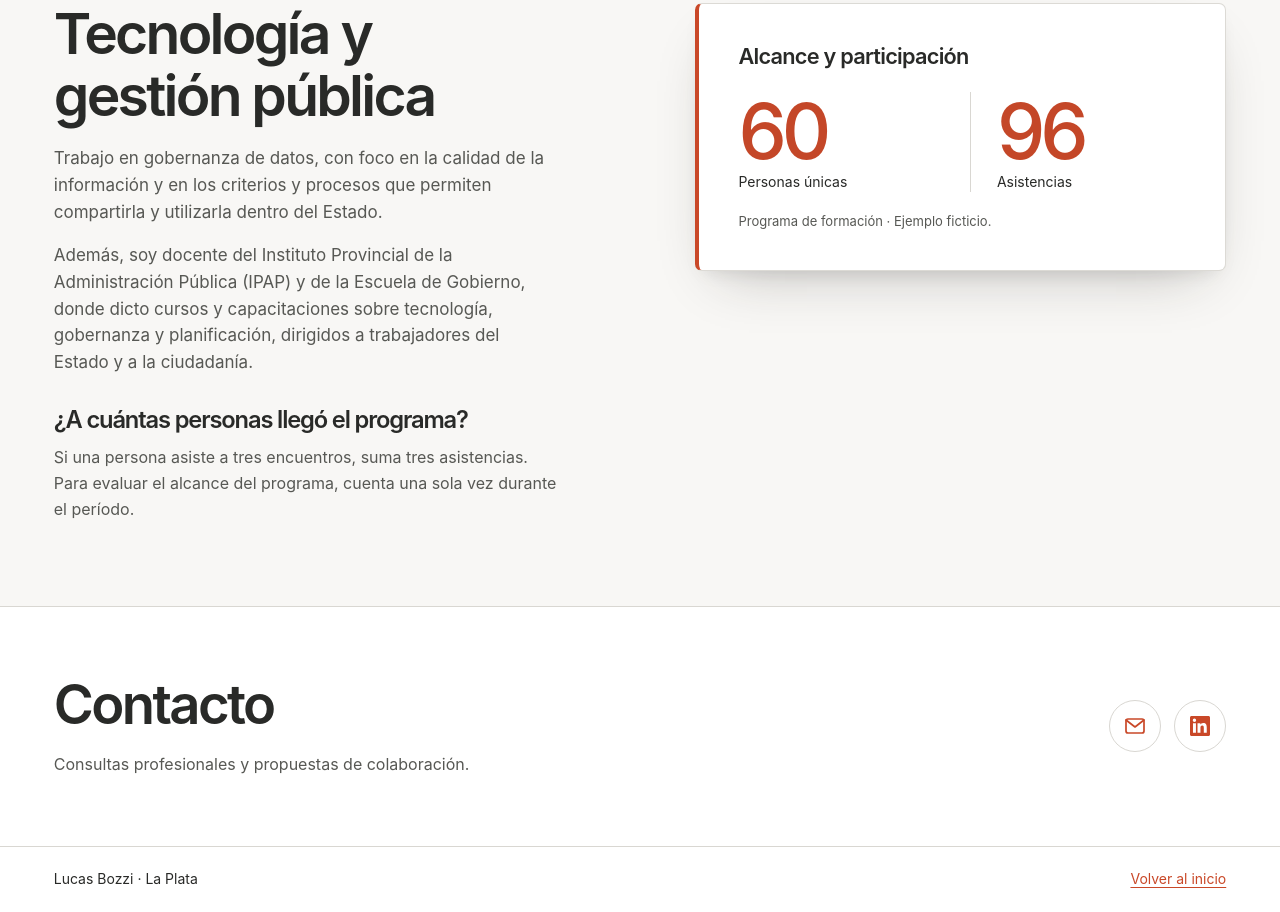
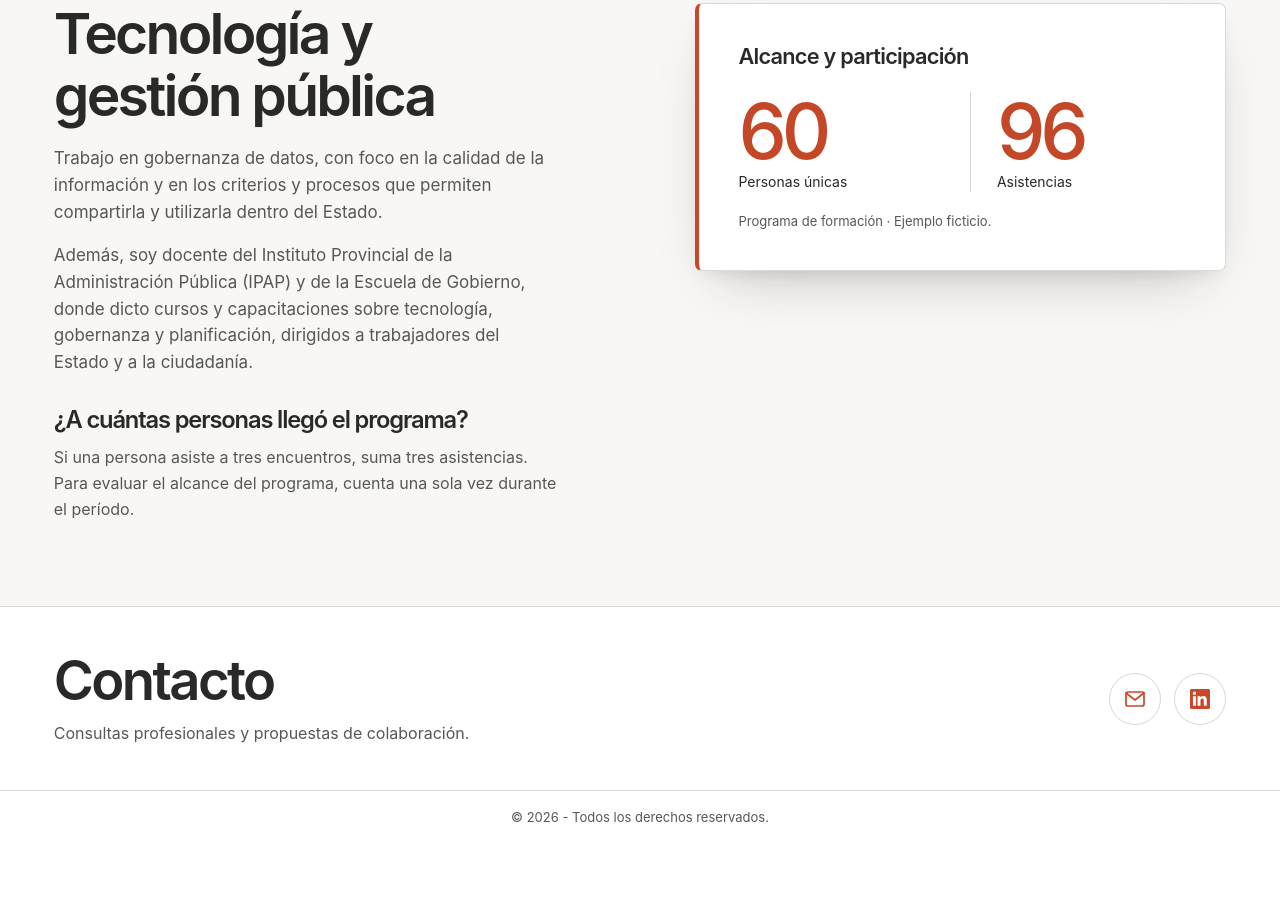
Before and after one commit to lbozzi1/lbozzi1.github.io, a plain HTML site: page index.html in a window 1280 px wide. Shown: the part 1172-2084 px from the top of the page. After the commit the page ends 2017 px from the top, so only its background shows below. Drawn offline with Linux system fonts and the light colour scheme.

Commit message:
Compacta contacto, centra derechos reservados y ordena navegación móvil

```diff
--- a/index.html
+++ b/index.html
@@ -192,6 +192,17 @@ header, header.is-scrolled { background: #f8f7f5; }
   .contact-action { justify-self: end; }
 }
 @media (prefers-reduced-motion: reduce) { .contact-icon { transition: none; } }
+/* Cierre compacto y pie centrado. */
+.contact { padding-block: clamp(1.75rem, 3.5vw, 2.75rem); }
+.contact .wrap { gap: 1rem; }
+.contact h2 { margin-bottom: .65rem; }
+.foot { justify-content: center; padding-block: 1rem; text-align: center; color: var(--muted); }
+.foot small { font-size: .8125rem; }
+/* En móvil, retícula estable en lugar de un enlace suelto en otra fila. */
+@media (max-width: 719px) {
+  nav { display: grid; grid-template-columns: minmax(0, 1fr) minmax(0, 1fr); column-gap: .75rem; }
+  nav a { line-height: 1.35; padding-block: .4rem; }
+}
 </style>
 </head><body>
 <a class="skip" href="#contenido">Saltar al contenido</a>
@@ -201,7 +212,7 @@ header, header.is-scrolled { background: #f8f7f5; }
 <section id="it-y-datos" class="band tech" aria-labelledby="tit-it"><div class="wrap"><div class="section-grid band-grid"><div><h2 id="tit-it">IT y datos</h2><p class="intro">Trabajo en proyectos tecnológicos que integran datos, sistemas y procesos, desde la definición de necesidades hasta la implementación de soluciones. Utilizo herramientas como Apache Airflow, Apache Superset y Docker para orquestar flujos de datos, desarrollar visualizaciones y desplegar servicios.</p><h3>Dos formatos, un reporte mensual</h3><p>Dos sucursales registran enero de maneras distintas. Un período común permite consolidar las operaciones del mes y conservar el origen de cada registro.</p></div><figure class="exhibit"><figcaption>Normalización del período</figcaption><table><thead><tr><th scope="col">Sucursal</th><th scope="col">Origen</th><th scope="col">Período común</th></tr></thead><tbody><tr><th scope="row">A</th><td>ene-26</td><td>2026-01</td></tr><tr><th scope="row">B</th><td>2026/01</td><td>2026-01</td></tr></tbody></table><p class="note">Ejemplo ilustrativo con datos ficticios.</p></figure></div><!-- FUTURO: insertar .project-grid aquí, como hermano de .section-grid, cuando se definan los casos de IT. --></div></section>
 <section id="politicas-publicas" class="band policy" aria-labelledby="tit-pp"><div class="wrap"><div class="section-grid band-grid"><div><h2 id="tit-pp">Tecnología y gestión pública</h2><p class="intro">Trabajo en gobernanza de datos, con foco en la calidad de la información y en los criterios y procesos que permiten compartirla y utilizarla dentro del Estado.</p><p class="intro teaching">Además, soy docente del Instituto Provincial de la Administración Pública (IPAP) y de la Escuela de Gobierno, donde dicto cursos y capacitaciones sobre tecnología, gobernanza y planificación, dirigidos a trabajadores del Estado y a la ciudadanía.</p><h3>¿A cuántas personas llegó el programa?</h3><p>Si una persona asiste a tres encuentros, suma tres asistencias. Para evaluar el alcance del programa, cuenta una sola vez durante el período.</p></div><figure class="sheet"><figcaption>Alcance y participación</figcaption><dl class="metrics"><div><dt>Personas únicas</dt><dd>60</dd></div><div><dt>Asistencias</dt><dd>96</dd></div></dl><p class="note">Programa de formación · Ejemplo ficticio.</p></figure></div><!-- FUTURO: insertar .project-grid aquí, como hermano de .section-grid, cuando se definan los casos de políticas públicas. --></div></section>
 <section id="contacto" class="band contact" aria-labelledby="tit-contacto"><div class="wrap"><div><h2 id="tit-contacto">Contacto</h2><p>Consultas profesionales y propuestas de colaboración.</p></div><div class="contact-action" aria-label="Canales de contacto"><a class="contact-icon" href="mailto:bozzi74@gmail.com" aria-label="Enviar correo a bozzi74@gmail.com" title="Enviar correo"><svg viewBox="0 0 24 24" fill="none" stroke="currentColor" stroke-width="1.7" stroke-linecap="round" stroke-linejoin="round" aria-hidden="true" focusable="false"><rect x="3" y="5" width="18" height="14" rx="2"/><path d="m3 6 9 7 9-7"/></svg></a><a class="contact-icon" href="https://www.linkedin.com/in/lucasbozzi2/" aria-label="Perfil de Lucas Bozzi en LinkedIn" title="LinkedIn"><svg viewBox="0 0 24 24" fill="currentColor" aria-hidden="true" focusable="false"><path d="M20.45 2H3.55C2.69 2 2 2.68 2 3.52v16.96c0 .84.69 1.52 1.55 1.52h16.9c.86 0 1.55-.68 1.55-1.52V3.52c0-.84-.69-1.52-1.55-1.52ZM7.93 18.75H4.98V9.2h2.95v9.55ZM6.45 7.9a1.71 1.71 0 1 1 0-3.42 1.71 1.71 0 0 1 0 3.42Zm12.3 10.85H15.8V14.1c0-1.11-.02-2.54-1.55-2.54-1.55 0-1.79 1.21-1.79 2.46v4.73H9.51V9.2h2.83v1.3h.04c.4-.75 1.36-1.55 2.79-1.55 2.99 0 3.58 1.97 3.58 4.53v5.27Z"/></svg></a></div></div></section>
-</main><footer><div class="wrap foot"><span>Lucas Bozzi · La Plata</span><a href="#portada">Volver al inicio</a></div></footer>
+</main><footer><div class="wrap foot"><small>© 2026 - Todos los derechos reservados.</small></div></footer>
 <script>
 const header = document.querySelector('header');
 const links = [...document.querySelectorAll('header nav a')];
```
